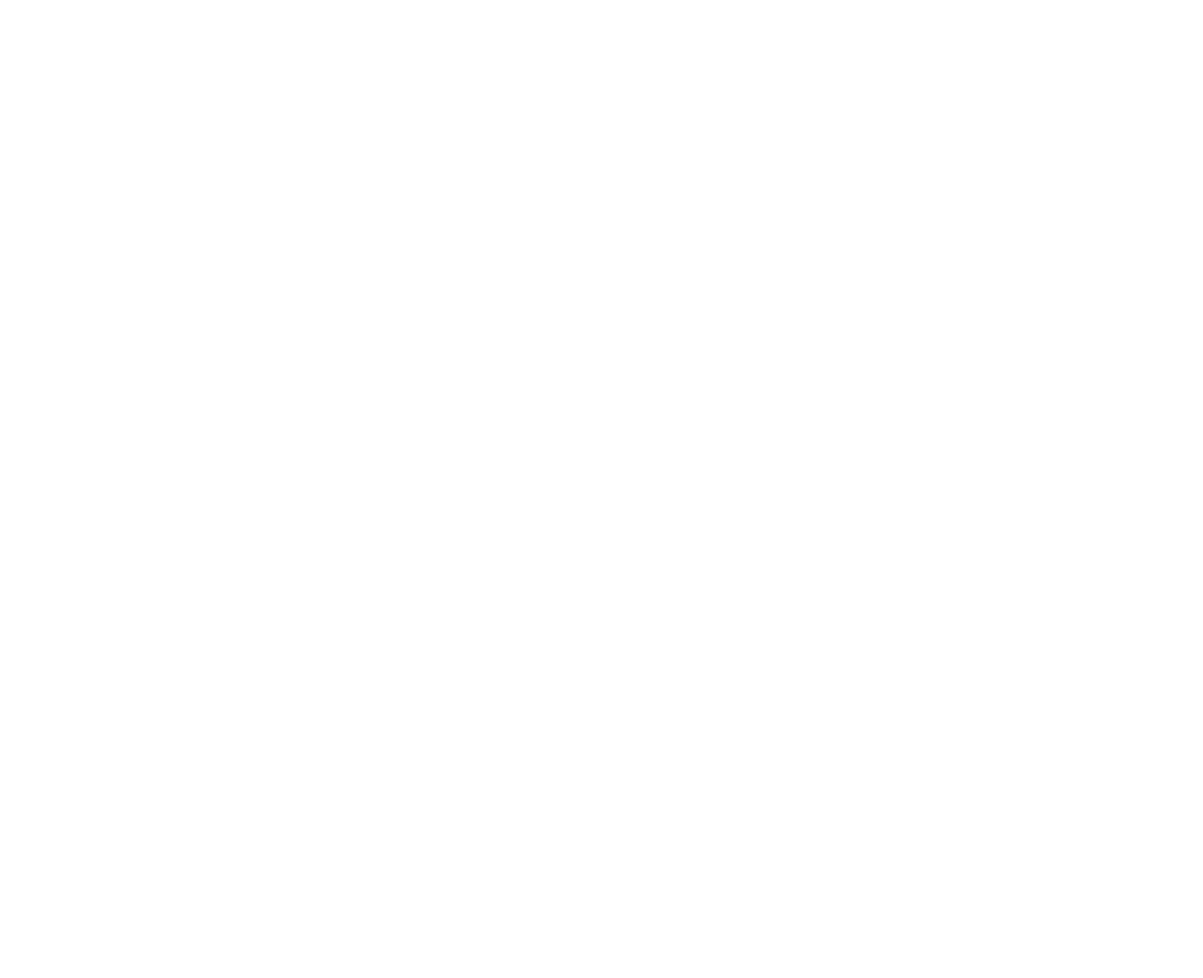
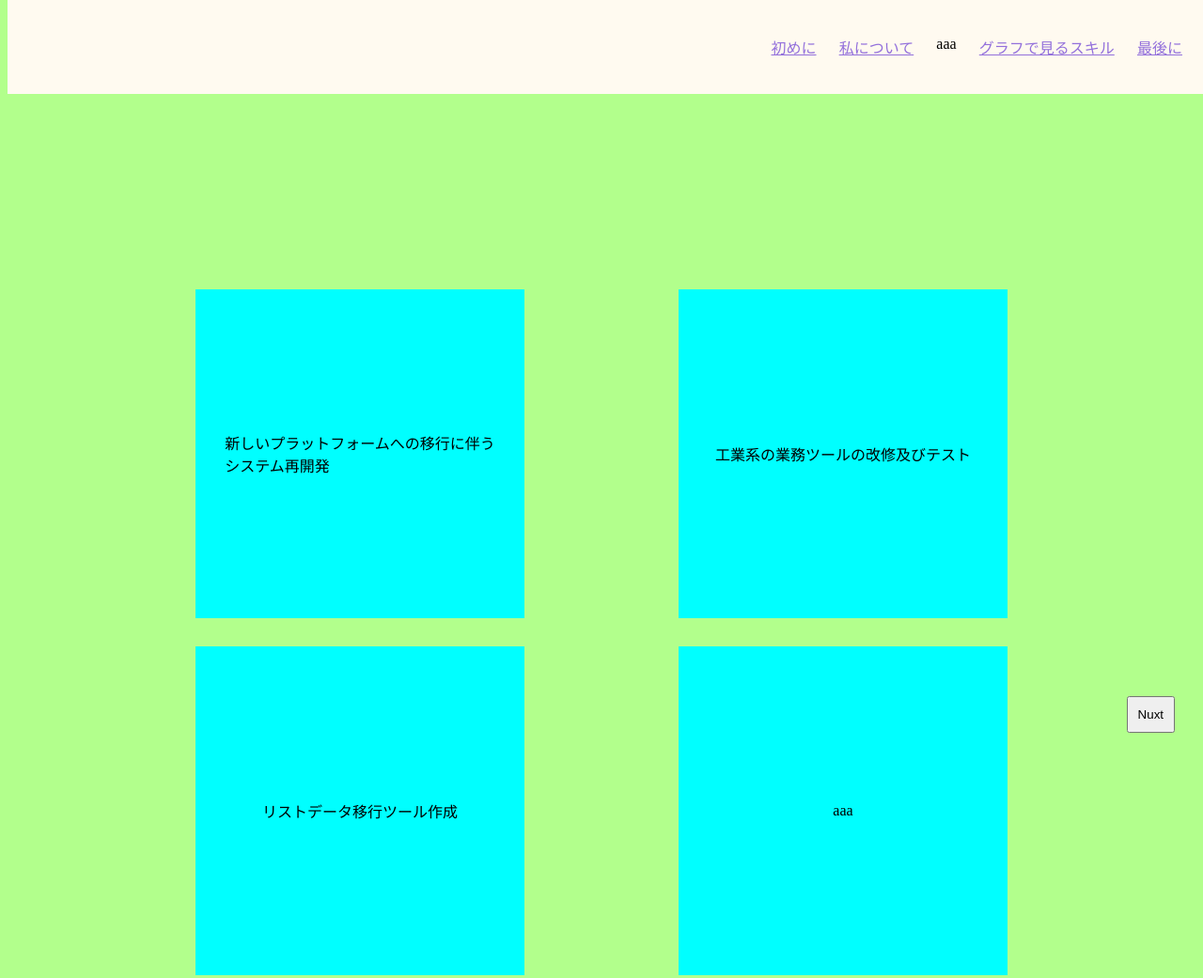
Before and after one commit to 0211SK/engineer-portfolio, a plain HTML site: page experience.html in a window 1280 px wide. Shown: the top 1041 px of the page at 94% size. Before the commit the page ends 800 px from the top, so only its background shows below. Drawn offline with Linux system fonts and the light colour scheme.

Commit message:
経験業務画面の骨組み作成

```diff
--- a/css/style.css
+++ b/css/style.css
@@ -1,27 +1,13 @@
-.img-full {
-    /* 画像の幅を100%に設定し、高さは自動調整 */
-    width: 100%;
-    height: auto;
-}
-
-.img-small {
-    /* 画像の幅を50%に設定し、高さは自動調整 */
-    width: 30%;
-    height: auto;
-    padding-left: 50px;
-}
-
-.img-small2 {
-    /* 画像の幅を50%に設定し、高さは自動調整 */
-    width: 30%;
-    height: auto;
-    padding-right: 50px;
-}
-
+/* 共通スタイル設定 */
 /* ヘッダーが fixed のためコンテンツが隠れないよう余白を追加 */
 main {
     /* header の高さに合わせる */
     padding-top: 100px;
+}
+
+/* 画面全体の背景を設定 */
+body {
+    background-color: #b2ff8c;
 }
 
 .nav-list {
@@ -66,6 +52,54 @@ header {
     z-index: 1000;
 }
 
+.overlay-elements {
+    /* 親要素にrelative */
+    position: relative;
+}
+
+.nuxtButton-position {
+    /* 余白を追加 */
+    padding: 10px;
+    /* 画像の左下に配置 */
+    position: absolute;
+    right: 30px;
+    bottom: 20px;
+    /* 固定する */
+    position: fixed;
+    /* 拡大の基準点 */
+    transition: transform 0.3s ease;
+    transform-origin: center center;
+}
+
+.nuxtButton-position:hover {
+    /* 見た目だけ拡大 */
+    transform: scale(1.2);
+}
+
+
+/* 画像のスタイル設定 */
+.img-full {
+    /* 画像の幅を100%に設定し、高さは自動調整 */
+    width: 100%;
+    height: auto;
+}
+
+.img-small {
+    /* 画像の幅を50%に設定し、高さは自動調整 */
+    width: 30%;
+    height: auto;
+    padding-left: 50px;
+}
+
+.img-small2 {
+    /* 画像の幅を50%に設定し、高さは自動調整 */
+    width: 30%;
+    height: auto;
+    padding-right: 50px;
+}
+
+
+/* トップページのスタイル設定 */
 .caption {
     /* フォントの種類を指定 */
     font-family: 'MS PGothic';
@@ -86,11 +120,8 @@ header {
     line-height: 1.6;
 }
 
-.overlay-elements {
-    /* 親要素にrelative */
-    position: relative;
-}
 
+/* プロフィール画面のスタイル設定 */
 .text-position {
     /* 背景色を設定 */
     background-color: rgba(255, 231, 183, 0.543);
@@ -102,17 +133,6 @@ header {
     position: absolute;
     left: 30px;
     bottom: 70px;
-}
-
-.nuxtButton-position {
-    /* 余白を追加 */
-    padding: 10px;
-    /* 画像の左下に配置 */
-    position: absolute;
-    right: 30px;
-    bottom: 20px;
-    /* 固定する */
-    position: fixed;
 }
 
 .profileText {
@@ -160,6 +180,39 @@ header {
     display: flex;
     /* 余白を追加 */
     padding: 10px;
+}
+
+
+/* 経験業務画面のスタイル設定 */
+.workText {
+    /* 要素間のスペースを横に均等に配置 */
+    display: flex;
+    justify-content: space-between;
+    /* 余白を追加 */
+    padding: 200px;
+    /* 要素が3つで折り返す */
+    flex-wrap: wrap;
+}
+
+.workText-position {
+    /* 表示領域の高さと幅を指定 */
+    width: 350px;
+    height: 350px;
+    background-color: aqua;
+    /* 文字の配置を中央に */
+    display: flex;
+    justify-content: center;
+    align-items: center;
+    /* 余白を追加 */
+    margin-bottom: 30px;
+    /* 拡大の基準点 */
+    transition: transform 0.3s ease;
+    transform-origin: center center;
+}
+
+.workText-position:hover {
+    /* 見た目だけ拡大 */
+    transform: scale(1.2);
 }
 
 /* 動的スタイル */
@@ -270,8 +323,3 @@ header {
 .content-text {
     color: #333;
 }
-
-/* 画面全体の背景を設定 */
-body {
-    background-color: #b2ff8c;
-}
--- a/experience.html
+++ b/experience.html
@@ -0,0 +1,59 @@
+<!DOCTYPE html>
+<html lang="ja">
+
+<head>
+    <meta charset="UTF-8" />
+    <meta http-equiv="X-UA-Compatible" content="IE=edge" />
+    <meta name="viewport" content="width=device-width, initial-scale=1.0" />
+    <link rel="stylesheet" type="text/css" href="./css/style.css" media="all" />
+    <title>ポートフォリオ</title>
+</head>
+
+<body>
+    <!-- ローディング画面 -->
+    <div class="loading">
+        <p class="loading-text">Loading...</p>
+        <div class="spinner"></div>
+    </div>
+    <!-- ヘッダー -->
+    <header>
+        <nav class="nav-right">
+            <ul class="nav-list">
+                <li><a href="index.html">初めに</a></li>
+                <li><a href="profile.html">私について</a></li>
+                <li>aaa</li>
+                <li><a href="skill.html">グラフで見るスキル</a></li>
+                <li><a href="last.html">最後に</a></li>
+            </ul>
+        </nav>
+    </header>
+    <!-- メイン画面 -->
+    <main>
+        <div>
+            <div class="workText">
+                <div class="workText-position">
+                    <p>新しいプラットフォームへの移行に伴う<br>システム再開発</p>
+                </div>
+                <div class="workText-position">
+                    <p>工業系の業務ツールの改修及びテスト</p>
+                </div>
+                <div class="workText-position">
+                    <p>リストデータ移行ツール作成</p>
+                </div>
+                <div class="workText-position">
+                    <p>aaa</p>
+                </div>
+                <div class="workText-position">
+                    <p>iii</p>
+                </div>
+                <div class="workText-position">
+                    <p>uuu</p>
+                </div>
+            </div>
+            <button type="button" onclick="location.href='skill.html'" class="nuxtButton-position">Nuxt</button>
+        </div>
+    </main>
+    <script src="js/script.js"></script>
+</body>
+
+</html>
```
